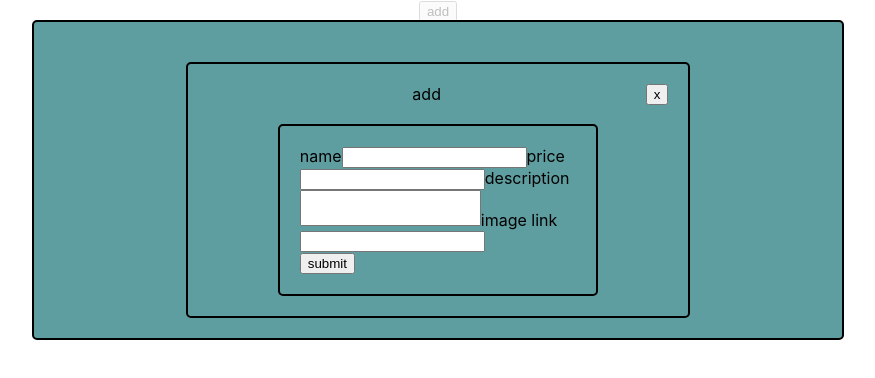
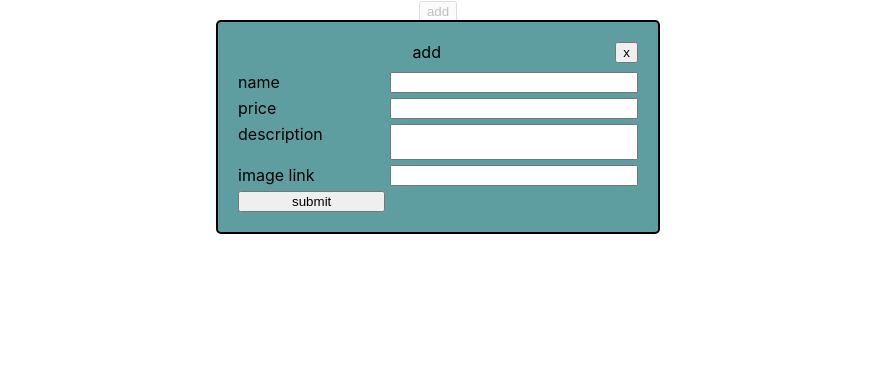
Before and after one commit to dallasclarke/grocery-catalogue, a React (Create React App) app: page / in a window 1280 px wide. Both pictures are taken after a click on the button "add". Shown: the top 378 px of the page, without its empty margins (202-1077 px from the left). Built offline with nearby package versions, Linux system fonts and the light colour scheme.

Commit message:
added style.css

```diff
--- a/src/components/Prem-Components/AddControls.js
+++ b/src/components/Prem-Components/AddControls.js
@@ -1,7 +1,7 @@
 import React, { useState } from "react";
 import Modal from "react-modal";
-import './style.css'
-import ItemContext from '../../context/ItemContext'
+import "./style.css";
+import ItemContext from "../../context/ItemContext";
 
 export const AddControls = (props) => {
   //   console.log(props);
@@ -11,64 +11,57 @@ export const AddControls = (props) => {
     <div>
       <ItemContext.Consumer>
         {(context) => {
-            console.log(context)
+          console.log(context);
           return (
-
             <Modal isOpen={modalShow} className="generic">
-        <div className="generic">
+              <div
+              //   className="generic"
+              >
                 <button
                   onClick={() => setModalShow(false)}
                   style={{ float: "right" }}
                 >
                   x
                 </button>
-          <div style={{textAlign:'center'}}>add</div>
-          {/* {
-        name: "Bananas",
-        price: "$2.99",
-        description: "Bundle of Bananas",
-        img: bananas,
-      }, */}
+                <div style={{ textAlign: "center" }}>add</div>
 
-          <div className="generic">
-            <div>
-              <label>name</label>
+                {/* <div className="myForm1"> */}
+                <div className="myForm">
+                  <label className="l1 grid-item ">name</label>
                   <input
+                    className="i1 grid-item"
                     ref={context.nameRef}
                     type="text"
                   ></input>
-              <label>price</label>
+                  <label className="l2 grid-item">price</label>
                   <input
+                    className="i2 grid-item"
                     ref={context.priceRef}
                     type="text"
                   ></input>
-              <label>description</label>
+                  <label className="l3 grid-item">description</label>
                   <textarea
+                    className="i3 grid-item"
                     ref={context.descriptionRef}
                     type="text"
-                style={{resize:'none'}}
+                    style={{ resize: "none" }}
                   ></textarea>
-              <label>image link</label>
+                  <label className="l4 grid-item">image link</label>
                   <input
+                    className="i4 grid-item"
                     ref={context.imageRef}
-                type='text'
+                    type="text"
                   ></input>
-
-              {/* <label>order amount.</label>
-              <input ref={this.addOrderAmount} type="text"></input>
-              <label>order time</label>
-              <input ref={this.addOrderTime} type="text"></input>
-              <label>restaurant name</label>
-              <input ref={this.addRestaurantName} type="text"></input> */}
-            </div>
                   <button
-              className="submit"
+                    className="submit grid-item"
                     onClick={context.onClickAdd}
+                    style={{ display: "flex", justifyContent: "center" }}
                   >
                     submit
                   </button>
                 </div>
               </div>
+              {/* </div> */}
             </Modal>
           );
         }}
--- a/src/components/Prem-Components/style.css
+++ b/src/components/Prem-Components/style.css
@@ -13,4 +13,50 @@
     /* justify-content: center; */
     /* min-height: 0px; */
     overflow: hidden;
+    max-width: 400px;
 }
+
+.myForm{
+    margin-top: 10px;
+    display: grid;
+    grid-template-columns: auto auto ;
+    min-width: 150px;
+    max-width: 400px ;
+    grid-gap: 5px;
+
+
+}
+.grid-item{
+
+}
+
+
+
+input{
+    float: right;
+}
+/* .myForm {
+    display: grid;
+    grid-template-columns: [labels] auto [controls] 1fr;
+    grid-auto-flow: row;
+    grid-gap: .8em;
+    background: #eee;
+    padding: 1.2em;
+    margin: 10px;
+  }
+  .myForm > label  {
+    grid-column: labels;
+    grid-row: auto;
+  }
+  .myForm > input,
+  .myForm > textarea,
+  .myForm > button {
+    grid-column: controls;
+    grid-row: auto;
+    border: none;
+    padding: 1em;
+  }
+
+  button{
+      background-color: blueviolet;
+  } */
```
Lines whose indentation alone changed are shown as unchanged.
